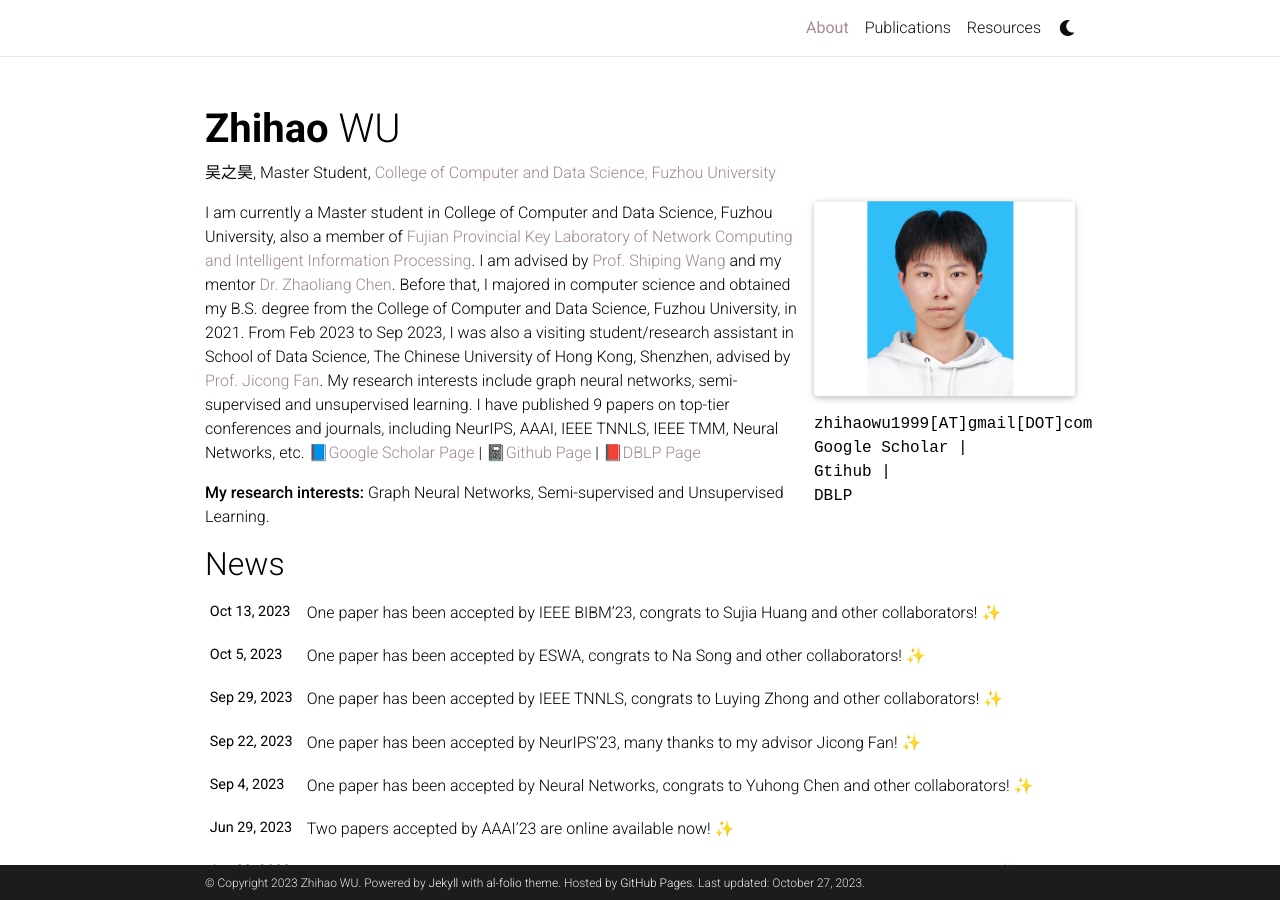
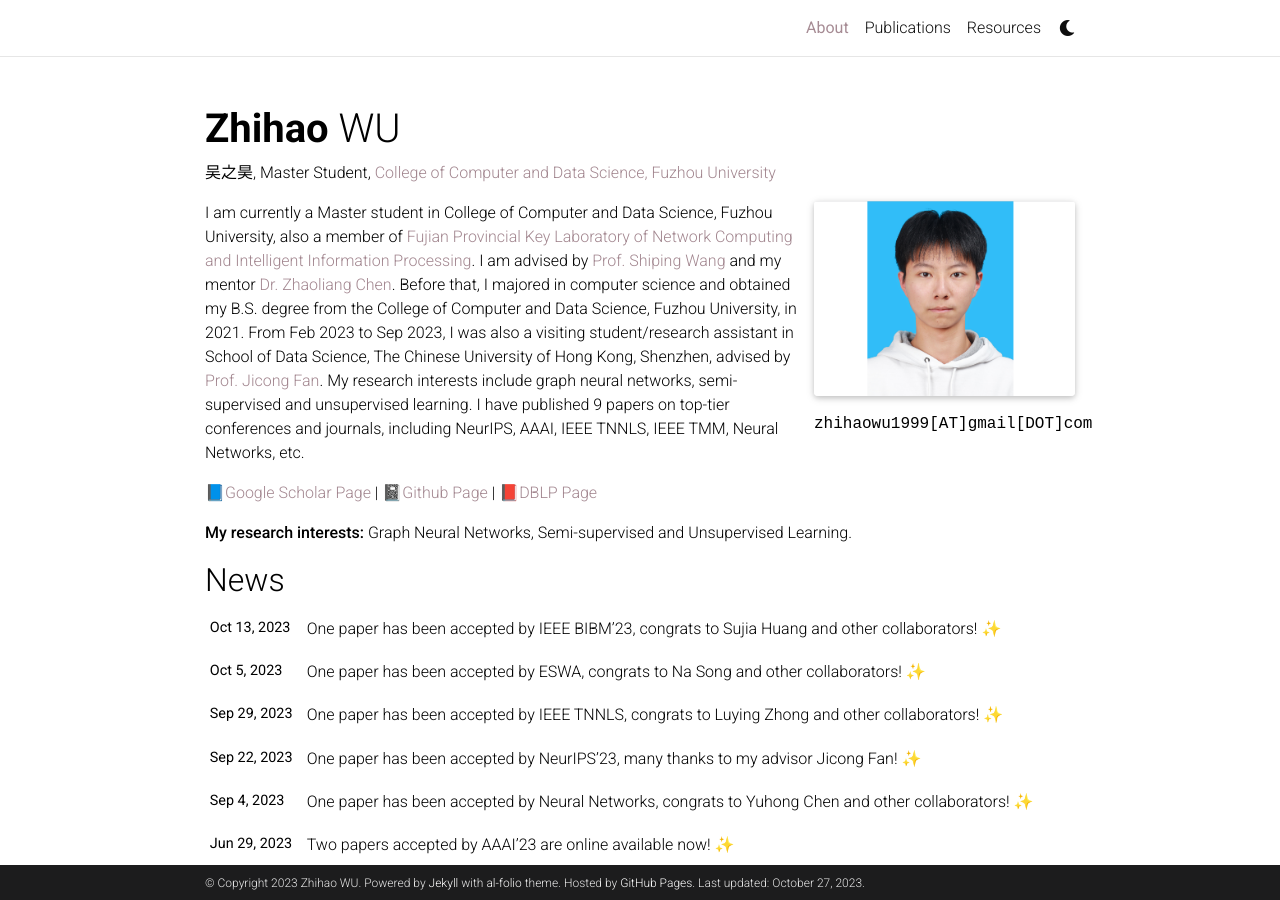
Before and after one commit to huangsuj/huangsuj.github.io, a Jekyll site: the page built from _pages/about.md, in a window 1280 px wide and 900 px high. Built offline with Jekyll 4.4.1, drawn with Linux system fonts in a browser that asks for light colours; full-size pictures stand in for the smaller copies a plugin makes; emoji names are drawn with the system emoji font; comment, search, counter and statistics services are not loaded; a style sheet for code colours, icons or effects is not loaded.

Commit message:
Update about.md

```diff
--- a/_pages/about.md
+++ b/_pages/about.md
@@ -10,7 +10,6 @@ profile:
   image_circular: false # crops the image to make it circular
   address: >
     <p>zhihaowu1999[AT]gmail[DOT]com</p>
-    <p href="https://scholar.google.com/citations?user=QDlGhPsAAAAJ">Google Scholar |</p><p href="https://github.com/ZhihaoWu99"> Gtihub |</p><p href="https://dblp.org/pid/27/8792-3.html"> DBLP</p>
 
 news: true  # includes a list of news items
 selected_papers: true # includes a list of papers marked as "selected={true}"
@@ -18,9 +17,9 @@ social: false  # includes social icons at the bottom of the page
 ---
 
 I am currently a Master student in College of Computer and Data Science, Fuzhou University, also a member of [Fujian Provincial Key Laboratory of Network Computing and Intelligent Information Processing](https://ncip.fzu.edu.cn/). I am advised by [Prof. Shiping Wang](https://ccds.fzu.edu.cn/info/1202/8958.htm) and my mentor [Dr. Zhaoliang Chen](https://chenzl23.github.io/). Before that, I majored in computer science and obtained my B.S. degree from the College of Computer and Data Science, Fuzhou University, in 2021. From Feb 2023 to Sep 2023, I was also a visiting student/research assistant in School of Data Science, The Chinese University of Hong Kong, Shenzhen, advised by [Prof. Jicong Fan](https://jicongfan.github.io/). My research interests include graph neural networks, semi-supervised and unsupervised learning. I have published 9 papers on top-tier conferences and journals, including NeurIPS, AAAI, IEEE TNNLS, IEEE TMM, Neural Networks, etc.
+
 :blue_book:[Google Scholar Page](https://scholar.google.com/citations?user=QDlGhPsAAAAJ)  |  :notebook:[Github Page](https://github.com/ZhihaoWu99)  |  :closed_book:[DBLP Page](https://dblp.org/pid/27/8792-3.html)
-
-
+<br/>
 <!-- [个人简历（中文）](https://chenzl23.github.io/assets/pdf/Curriculum Vitae_CN.pdf)/ [Curriculum Vitae (English)](https://chenzl23.github.io/assets/pdf/Curriculum Vitae.pdf) (updated at 18.10.2023). -->
 
 **My research interests:** Graph Neural Networks, Semi-supervised and Unsupervised Learning.
```
